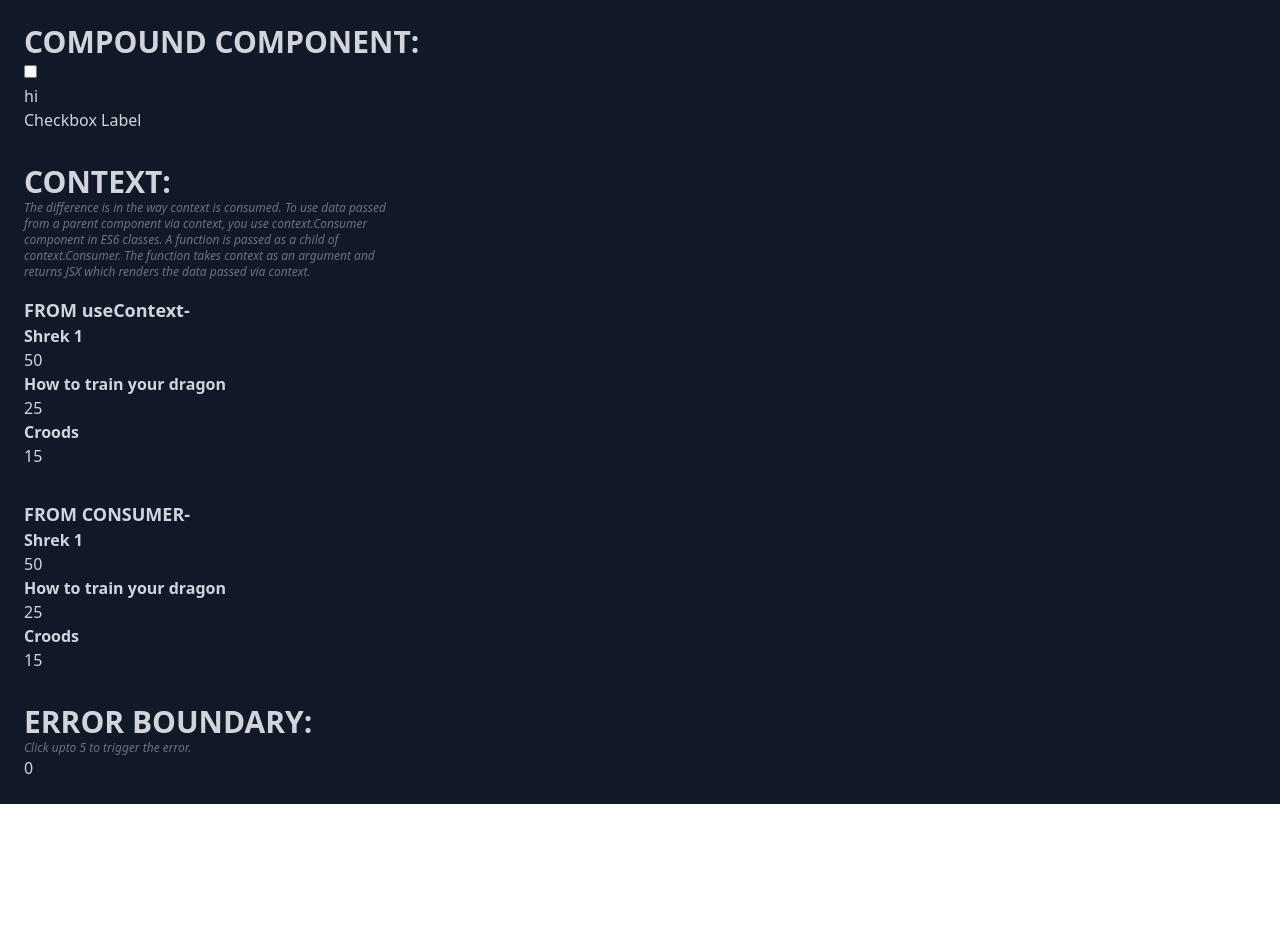
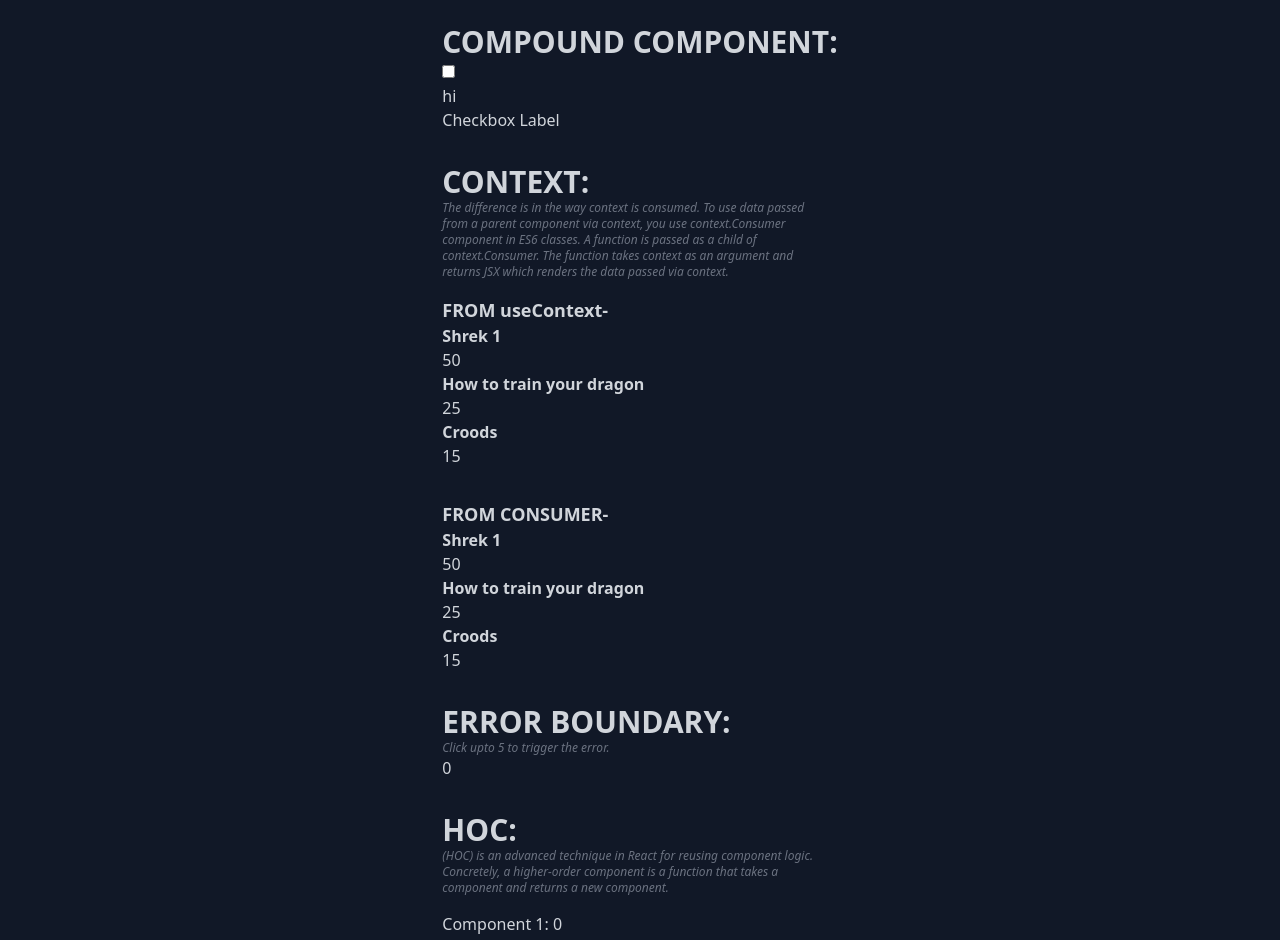
Before and after one commit to BanerjeeProdipta/React-Advance, a React (Create React App) app: page / in a window 1280 px wide. Shown: the top 940 px of the page. Before the commit the page ends 804 px from the top, so only its background shows below. Built offline with nearby package versions, Linux system fonts and the light colour scheme.

Commit message:
feat HOC

```diff
--- a/src/App.tsx
+++ b/src/App.tsx
@@ -2,18 +2,22 @@ import ErrorBoundary from "./components/errorBoundary";
 import BuggyComponent from "./pages/BuggyComponent";
 import CompoundComponent from "./pages/CompoundComponent";
 import MovieList from "./pages/context";
+import HOC from "./pages/hoc";
 import "./styles/tailwind.css";
 
 function App() {
   return (
     <div className="bg-gray-900 text-gray-300 min-h-screen">
       <div className="container p-6 mx-auto">
-        <div className="space-y-8 prose-h1:text-3xl prose-h2:text-lg prose-headings:font-semibold">
-          <CompoundComponent />
-          <MovieList />
-          <ErrorBoundary>
-            <BuggyComponent />
-          </ErrorBoundary>
+        <div className="prose-h1:text-3xl prose-h2:text-lg prose-headings:font-semibold flex flex-col items-center">
+          <div className="space-y-8">
+            <CompoundComponent />
+            <MovieList />
+            <ErrorBoundary>
+              <BuggyComponent />
+            </ErrorBoundary>
+            <HOC />
+          </div>
         </div>
       </div>
     </div>
--- a/src/components/hocs/index.tsx
+++ b/src/components/hocs/index.tsx
@@ -1,5 +1,14 @@
-const index = () => {
-  return <div></div>;
+import { useState } from "react";
+
+const withCounter = (WrappedComponent: any) => {
+  function counter(props: any) {
+    const [count, setCount] = useState(0);
+    function increment() {
+      setCount(count + 1);
+    }
+    return <WrappedComponent count={count} increment={increment} {...props} />;
+  }
+  return counter;
 };
 
-export default index;
+export default withCounter;
--- /dev/null
+++ b/src/pages/hoc/ComponentOne.tsx
@@ -0,0 +1,15 @@
+import withCounter from "../../components/hocs";
+
+const ComponentOne = (props: any) => {
+  const { count, increment, name } = props;
+  return (
+    <div>
+      <button onClick={increment}>
+        {name}: {count}
+      </button>
+    </div>
+  );
+};
+
+const ComponentOneWithCounter = withCounter(ComponentOne);
+export default ComponentOneWithCounter;
--- /dev/null
+++ b/src/pages/hoc/ComponentTwo.tsx
@@ -0,0 +1,15 @@
+import withCounter from "../../components/hocs";
+
+const ComponentTwo = (props: any) => {
+  const { count, increment, name } = props;
+  return (
+    <div>
+      <button onClick={increment}>
+        {name}: {count}
+      </button>
+    </div>
+  );
+};
+
+const ComponentTwoWithCounter = withCounter(ComponentTwo);
+export default ComponentTwoWithCounter;
--- /dev/null
+++ b/src/pages/hoc/index.tsx
@@ -0,0 +1,18 @@
+import ComponentOneWithCounter from "./ComponentOne";
+import ComponentTwoWithCounter from "./ComponentTwo";
+
+const HOC = () => {
+  return (
+    <div>
+      <h1>HOC:</h1>
+      <p className="italic text-xs max-w-sm text-gray-500 mb-4">
+        (HOC) is an advanced technique in React for reusing component logic. Concretely, a
+        higher-order component is a function that takes a component and returns a new component.
+      </p>
+      <ComponentOneWithCounter name="Component 1" />
+      <ComponentTwoWithCounter name="Component 2" />
+    </div>
+  );
+};
+
+export default HOC;
```
